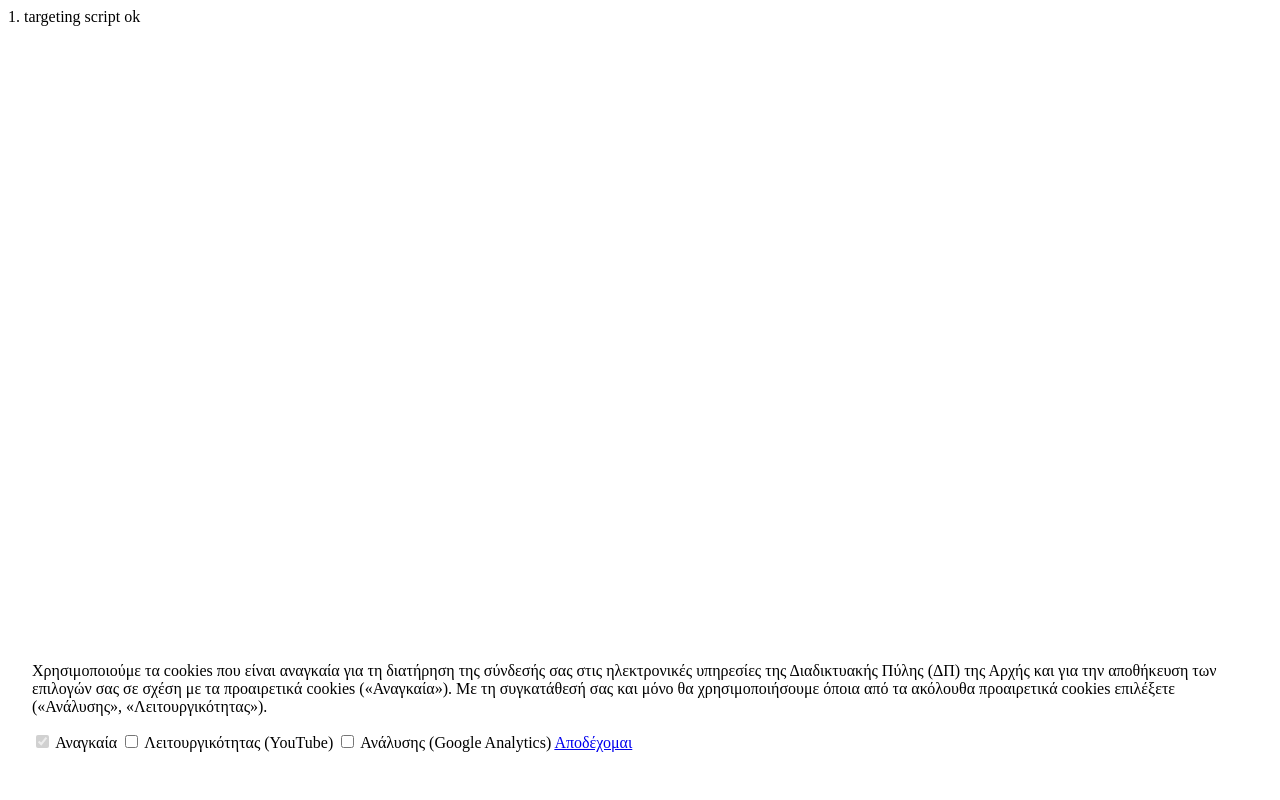
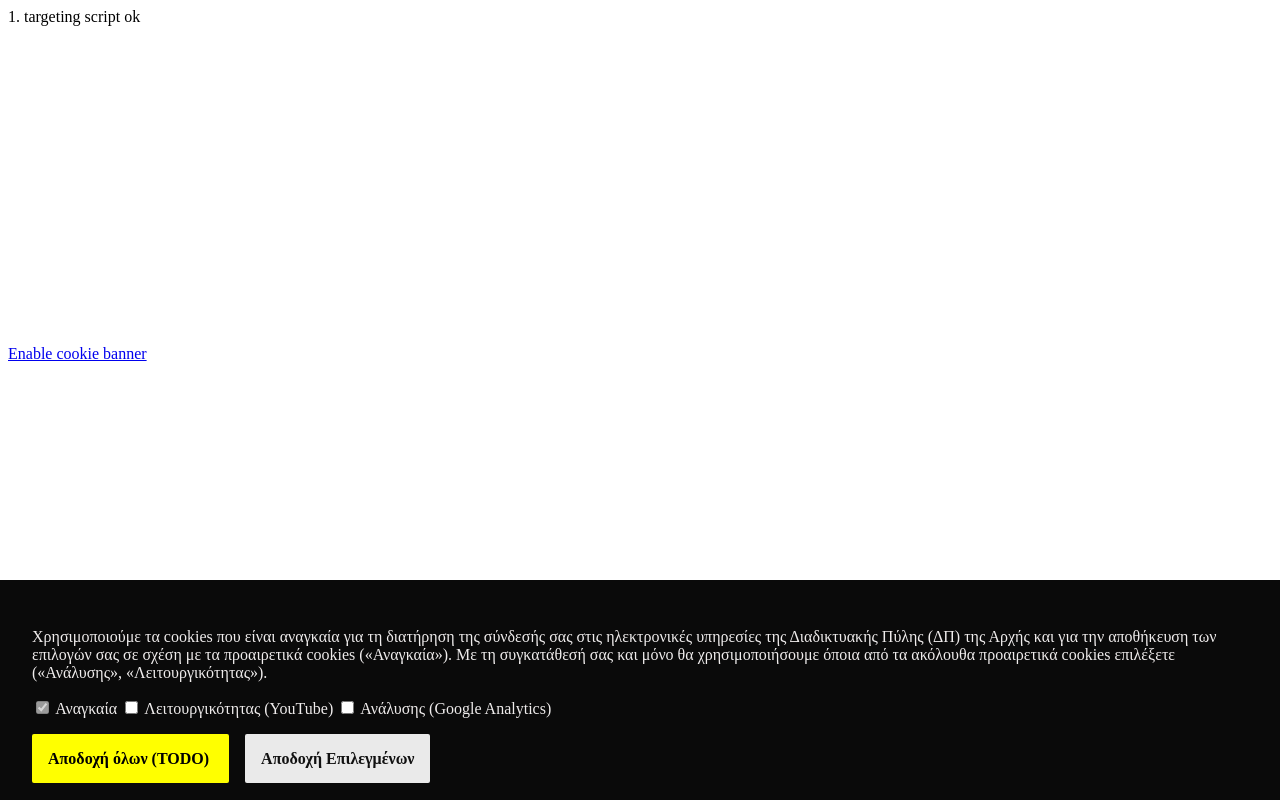
Before and after one commit to szoupi/gdpr-cookie-banner-consent, a plain HTML site: page index.html in a window 1280 px wide. Drawn offline with Linux system fonts and the light colour scheme.

Commit message:
add features

```diff
--- a/app.js
+++ b/aead-cookie-consent.js
@@ -3,8 +3,6 @@
  * strict
  * functionality
  * targeting
- * performance
- * unclassified
  *
  */
 
@@ -121,18 +119,39 @@ window.onload = () => {
 
     }
 
+
+    // SHOW COOKIE BANNER
+    const enableCookieBannerFn = () => {
+        setTimeout(() => {
+            consentPopup.classList.remove('hidden');
+        }, 1000);
+    }
+
+
     const consentPopup = document.getElementById('consent-popup');
     const acceptBtn = document.getElementById('accept');
+    acceptBtn.addEventListener('click', acceptFn);
+
+    // SHOW COOKIE BANNER MANUALLY
+    const enableCookieBannerBtn = document.getElementById('enable-cookie-banner');
+    enableCookieBannerBtn.addEventListener('click', enableCookieBannerFn);
+
+    // ACCEPT ALL
+    const acceptAllBtn = document.getElementById('acceptAll');
+    acceptAllBtn.addEventListener('click', () => {
+        console.log('acceptAll selected');
+        consent_level = 'strict functionality targeting'; // add all categories that apply
+        saveToStorage(storageType);
+        consentPopup.classList.add('hidden');
 
 
-    acceptBtn.addEventListener('click', acceptFn);
+    })
 
 
     // IF cookie is missing display consent banner...
     if (shouldShowPopup(storageType)) {
-        setTimeout(() => {
-            consentPopup.classList.remove('hidden');
-        }, 1000);
+
+        enableCookieBannerFn();
 
         // TODO convert iframes to img
 
--- a/index.html
+++ b/index.html
@@ -59,7 +59,8 @@
 
 <img data-alt-src="image.jpg" alt="">
 
-<div id="consent-popup" class="hidden">
+<div id="consent-popup" class="hidden" style="background-color: #0a0a0a;
+color: #efecec;">
   <p>
     Χρησιμοποιούμε τα cookies που είναι αναγκαία για τη διατήρηση της σύνδεσής σας στις ηλεκτρονικές υπηρεσίες της Διαδικτυακής Πύλης (ΔΠ) της Αρχής και για την αποθήκευση των επιλογών σας σε σχέση με τα προαιρετικά cookies («Αναγκαία»).
   Με τη συγκατάθεσή σας και μόνο θα χρησιμοποιήσουμε όποια από τα ακόλουθα προαιρετικά cookies επιλέξετε («Ανάλυσης», «Λειτουργικότητας»).
@@ -71,12 +72,41 @@
     <label for="functionality-cookie"> Λειτουργικότητας (YouTube)</label>
     <input type="checkbox" id="targeting-cookie" name="targeting-cookie" value="targeting">
     <label for="targeting-cookie"> Ανάλυσης (Google Analytics)</label>
+  </p>
+  <div style="margin-top: 2rem;">
+    <a id="acceptAll"
+      style="padding: 1rem;
+      color: #000;
+      background-color: #ff0;
+      text-decoration: none;
+      font-weight: 800;
+      border-radius: 2px;
+      min-width: 7rem;
+      text-align: center;"
+      href="#">Αποδοχή όλων (TODO)
+    </a>
 
-    <a id="accept" href="#">Αποδέχομαι</a>
-  </p>
+    <a id="accept"
+      style="padding: 1rem;
+      background-color: #eaeaea;
+      color: #111;
+      text-decoration: none;
+      font-weight: 800;
+      border-radius: 2px;
+      min-width: 7rem;
+      text-align: center;
+      margin-left: 1rem;"
+      href="#">Αποδοχή Επιλεγμένων
+    </a>
+
+
+  </div>
+</div>
+<div>
+  <a id="enable-cookie-banner" href="#">Enable cookie banner</a>
 </div>
 
 
-  <script src="app.js"></script>
+  <script src="aead-cookie-consent.js"></script>
 </body>
 </html>
```
